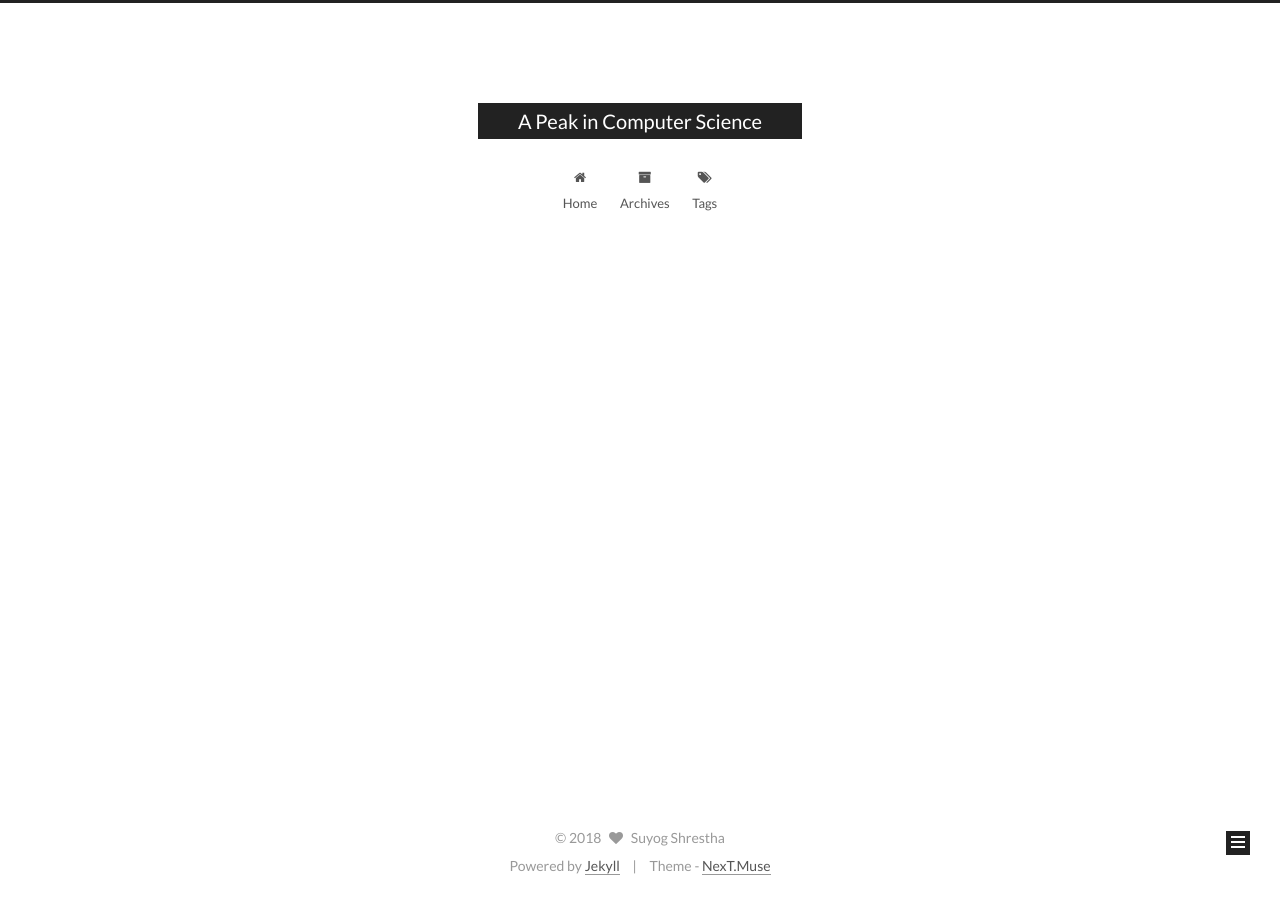
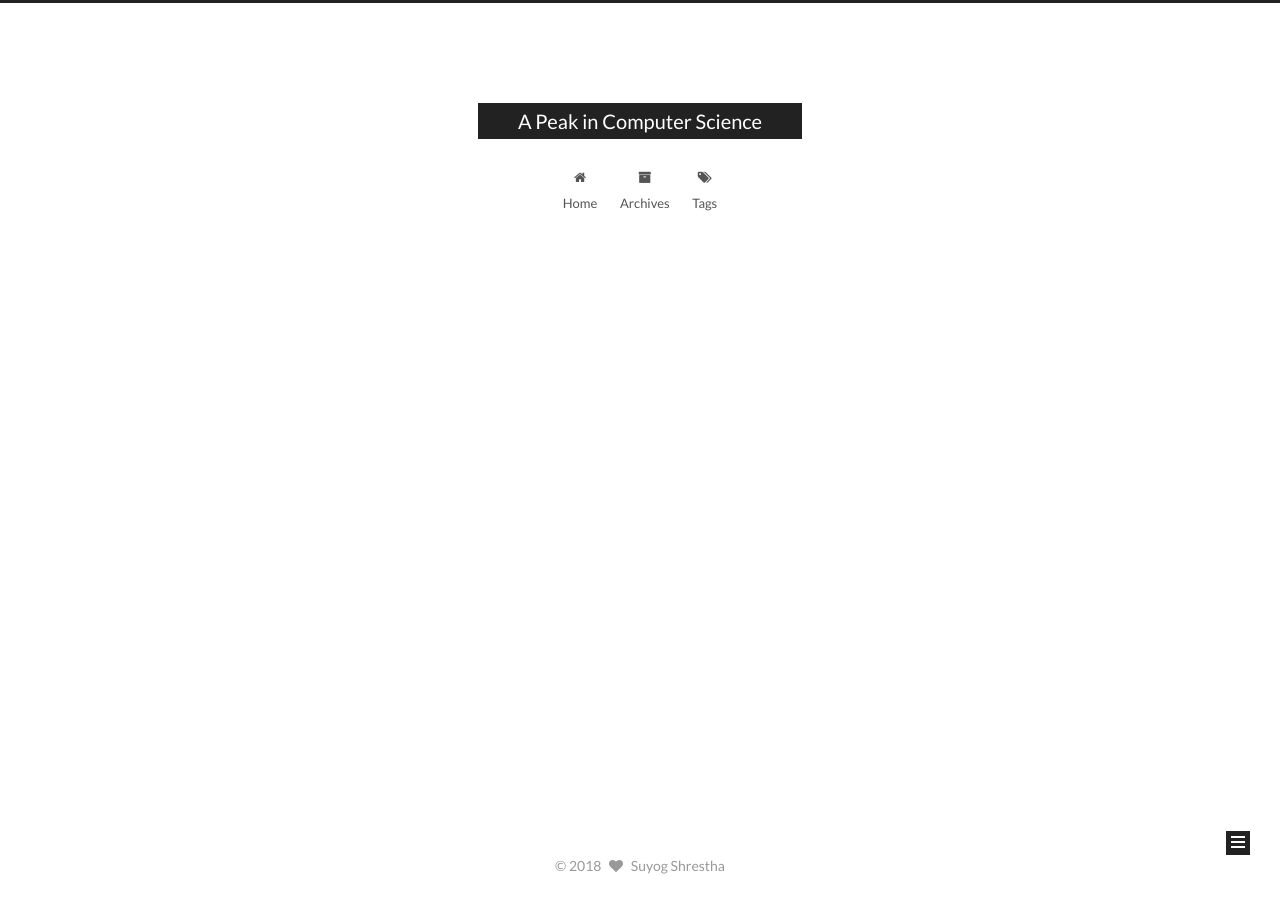
Before and after one commit to suyogster/suyogster.github.io, a Jekyll site: the page built from index.html, in a window 1280 px wide. Built offline with Jekyll 4.4.1, drawn with Linux system fonts in a browser that asks for light colours; the list of posts is cut into pages by our own code; part of the change alters nothing that is shown.

```diff
--- a/_config.yml
+++ b/_config.yml
@@ -84,7 +84,7 @@ keywords: "Jekyll, NexT"
 # Set rss to false to disable feed link.
 # Leave rss as empty to use site's feed link.
 # Set rss to specific value if you have burned your feed already.
-rss:
+rss: false
 
 # Specify the date when the site was setup
 #since: 2015
@@ -93,7 +93,7 @@ rss:
 authoricon: heart
 
 # Footer `powered-by` and `theme-info` copyright
-copyright: true
+copyright: false
 
 # ---------------------------------------------------------------
 # SEO Settings
```
